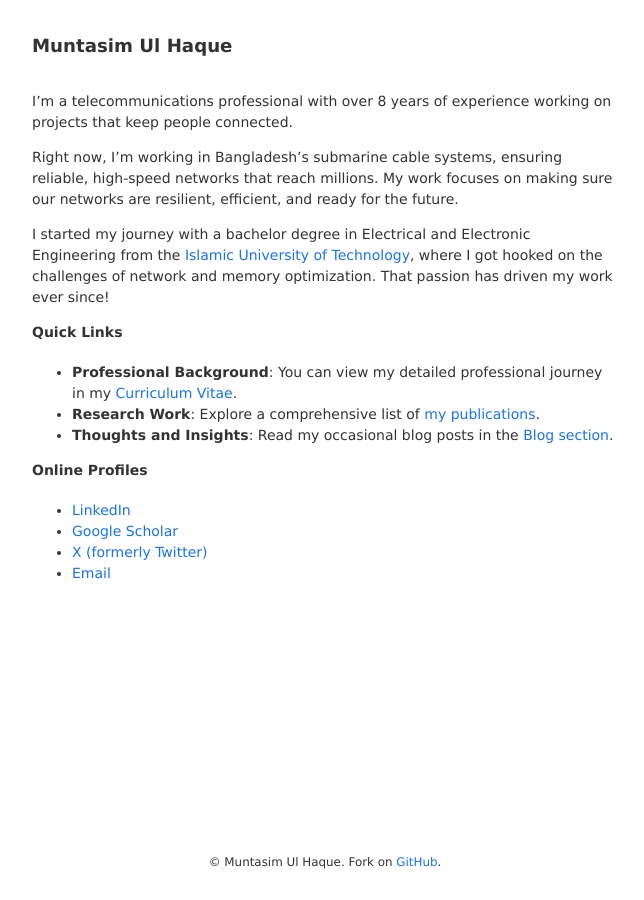
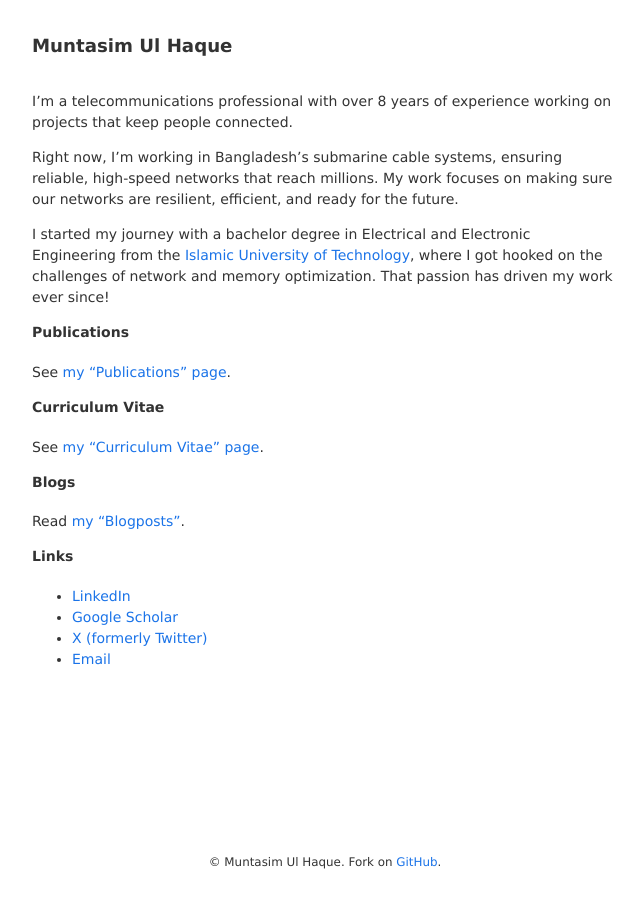
Before and after one commit to muntasimulhaque/muntasimulhaque.github.io, a Jekyll site: the page built from index.md, in a window 1280 px wide. Shown: the whole page, without its empty margins (315-959 px from the left). Built offline with Jekyll 4.4.1, drawn with Linux system fonts in a browser that asks for light colours.

Commit message:
Update index.md

```diff
--- a/index.md
+++ b/index.md
@@ -8,13 +8,19 @@ Right now, I'm working in Bangladesh's submarine cable systems, ensuring reliabl
 
 I started my journey with a bachelor degree in Electrical and Electronic Engineering from the [Islamic University of Technology](https://www.iutoic-dhaka.edu/){:target="_blank"}, where I got hooked on the challenges of network and memory optimization. That passion has driven my work ever since!
 
-#### Quick Links
+#### Publications
 
-- **Professional Background**: You can view my detailed professional journey in my [Curriculum Vitae](/cv/).
-- **Research Work**: Explore a comprehensive list of [my publications](/publications/).
-- **Thoughts and Insights**: Read my occasional blog posts in the [Blog section](/blog/).
+See [my "Publications" page](/publications/).
 
-#### Online Profiles
+#### Curriculum Vitae
+
+See [my "Curriculum Vitae" page](/cv/).
+
+#### Blogs
+
+Read [my "Blogposts"](/blog/).
+
+#### Links
 
 - [LinkedIn](https://www.linkedin.com/in/muntasimulhaque/){:target="_blank"}
 - [Google Scholar](https://scholar.google.com/citations?hl=en&user=qsD8a0MAAAAJ&view_op=list_works&sortby=pubdate){:target="_blank"}
```
